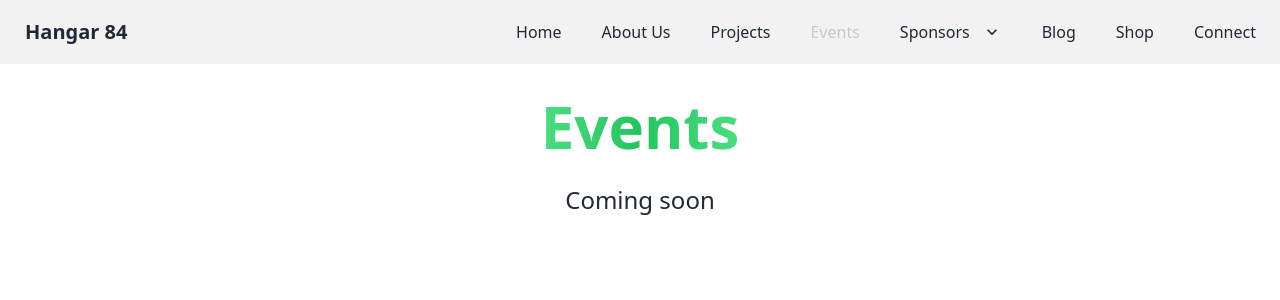
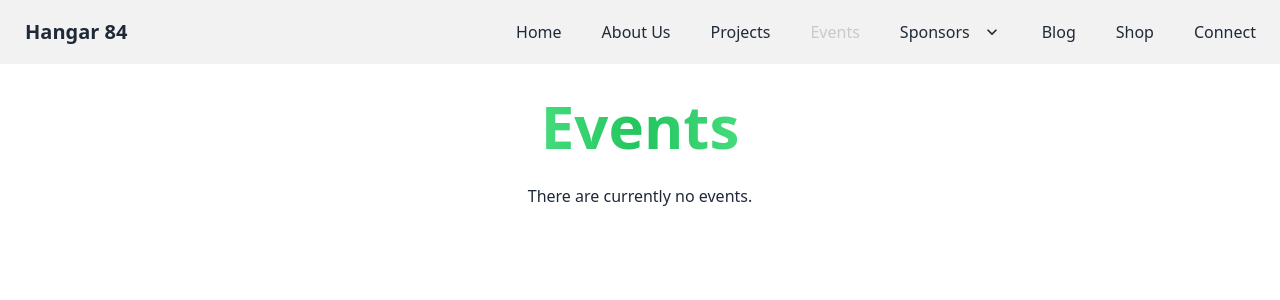
Before and after one commit to ZavionCyboron/hangar84.org, a SvelteKit app: page /events in a window 1280 px wide. Shown: the top 300 px of the page. Built offline with nearby package versions, Linux system fonts and the light colour scheme.

Commit message:
feat: add temporary paragraph

```diff
--- a/src/routes/events/+page.svelte
+++ b/src/routes/events/+page.svelte
@@ -11,7 +11,11 @@
         <h1 class="pb-3 text-6xl font-bold bg-gradient-to-r from-green-400 via-green-500 to-green-400 inline-block text-transparent bg-clip-text">
             Events
         </h1>
-        <h2 class="text-2xl">Coming soon</h2>
         <!-- TODO: Pull recent/current/upcoming event data from FIRST-oriented APIs. -->
+        <div>
+            <p>
+                There are currently no events.
+            </p>
+        </div>
     </div>
 </div>
```
